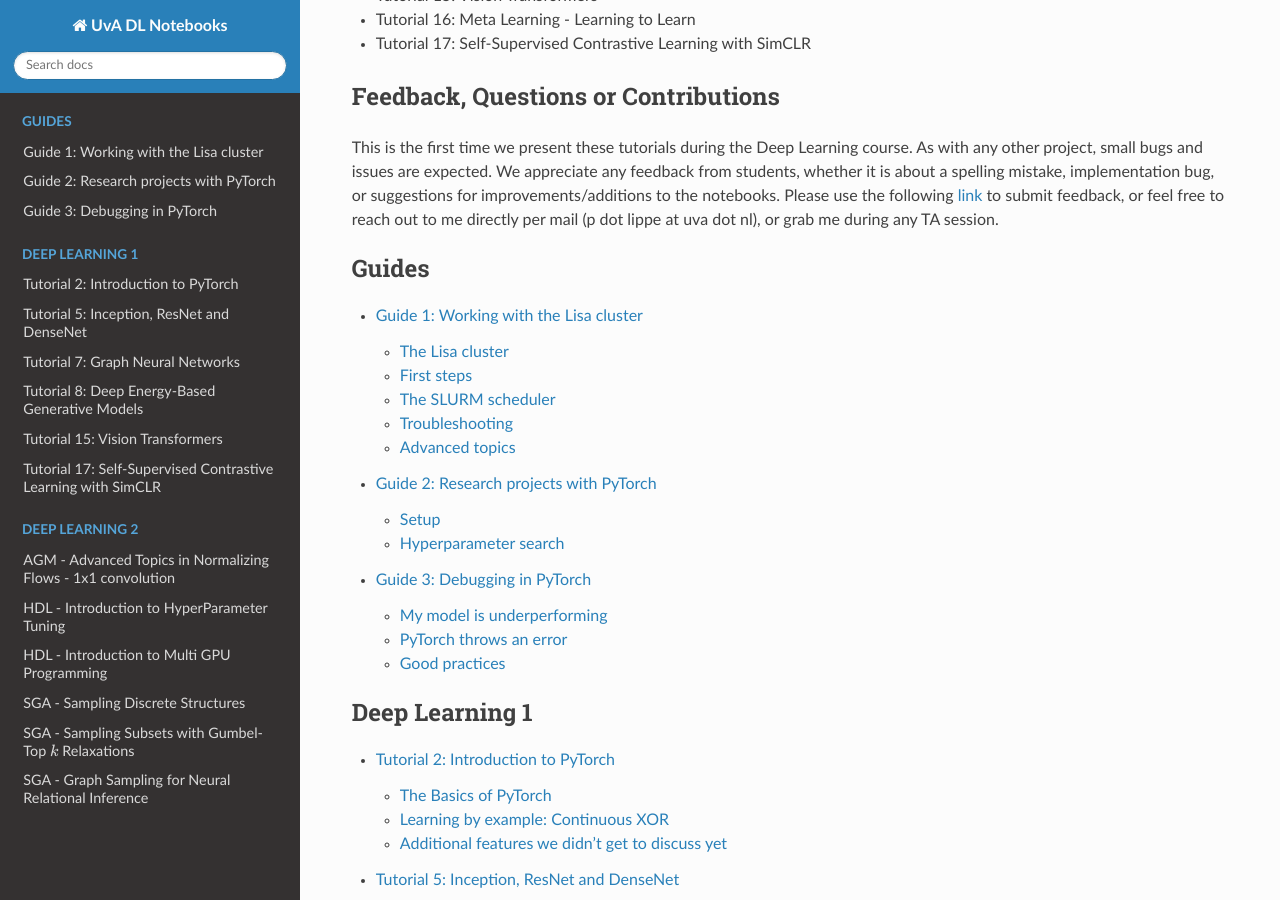
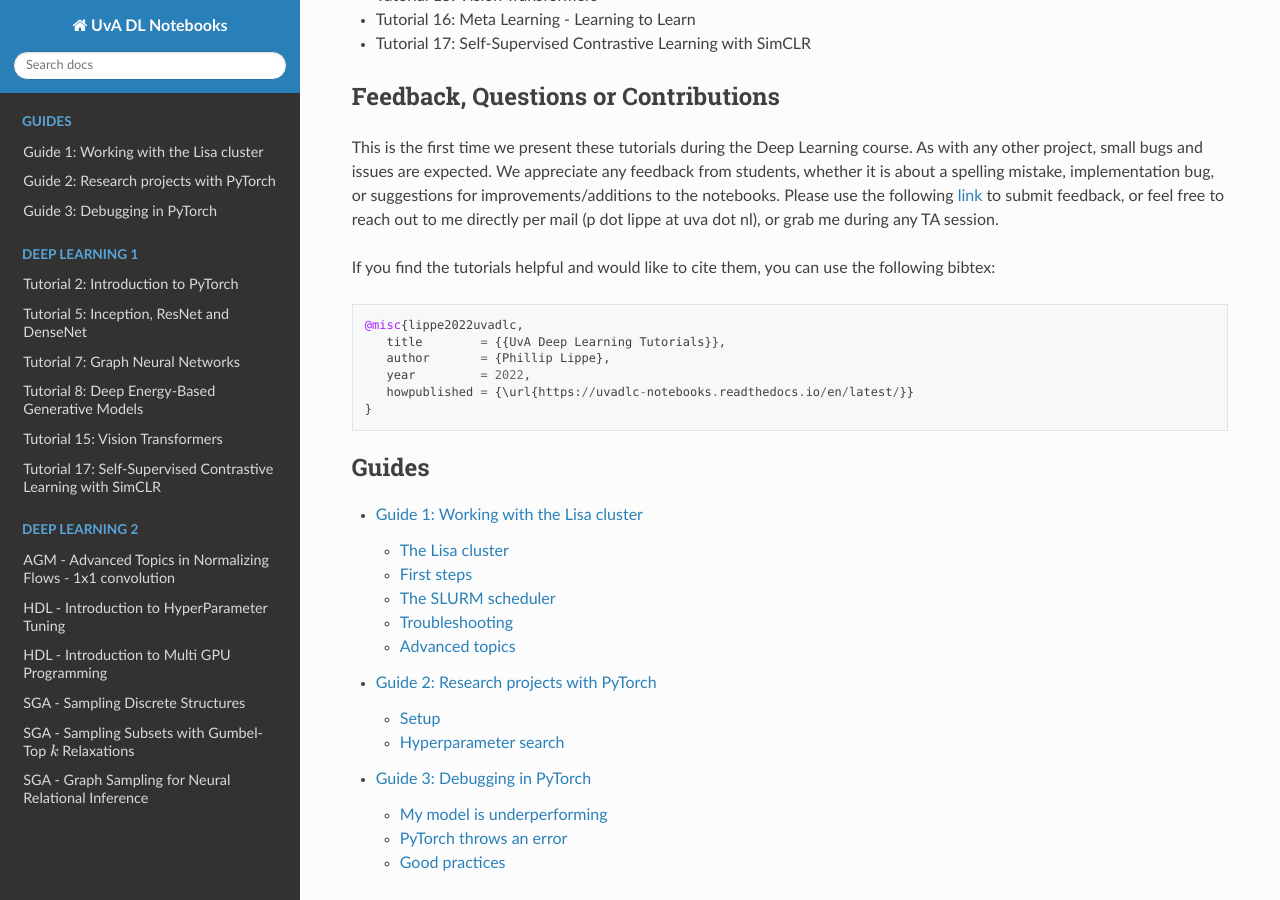
Before and after one commit to phlippe/uvadlc_notebooks, a Sphinx documentation site: the page built from docs/index.rst, in a window 1280 px wide and 900 px high, scrolled down 2139 px. Built offline with Sphinx 7.4.7 and the Read the Docs theme 2.0.0, drawn with Linux system fonts in a browser that asks for light colours; pages that are not in the unit, such as notebooks, are missing from menus.

Commit message:
Adding citation

```diff
--- a/docs/index.rst
+++ b/docs/index.rst
@@ -90,6 +90,15 @@ Feedback, Questions or Contributions
 
 This is the first time we present these tutorials during the Deep Learning course. As with any other project, small bugs and issues are expected. We appreciate any feedback from students, whether it is about a spelling mistake, implementation bug, or suggestions for improvements/additions to the notebooks. Please use the following `link <https://forms.gle/kENuNvcCq3LzQWDA8>`_ to submit feedback, or feel free to reach out to me directly per mail (p dot lippe at uva dot nl), or grab me during any TA session.
 
+If you find the tutorials helpful and would like to cite them, you can use the following bibtex::
+
+   @misc{lippe2022uvadlc,
+      title        = {{UvA Deep Learning Tutorials}},
+      author       = {Phillip Lippe},
+      year         = 2022,
+      howpublished = {\url{https://uvadlc-notebooks.readthedocs.io/en/latest/}}
+   }
+
 
 .. toctree::
    :caption: Guides
```
